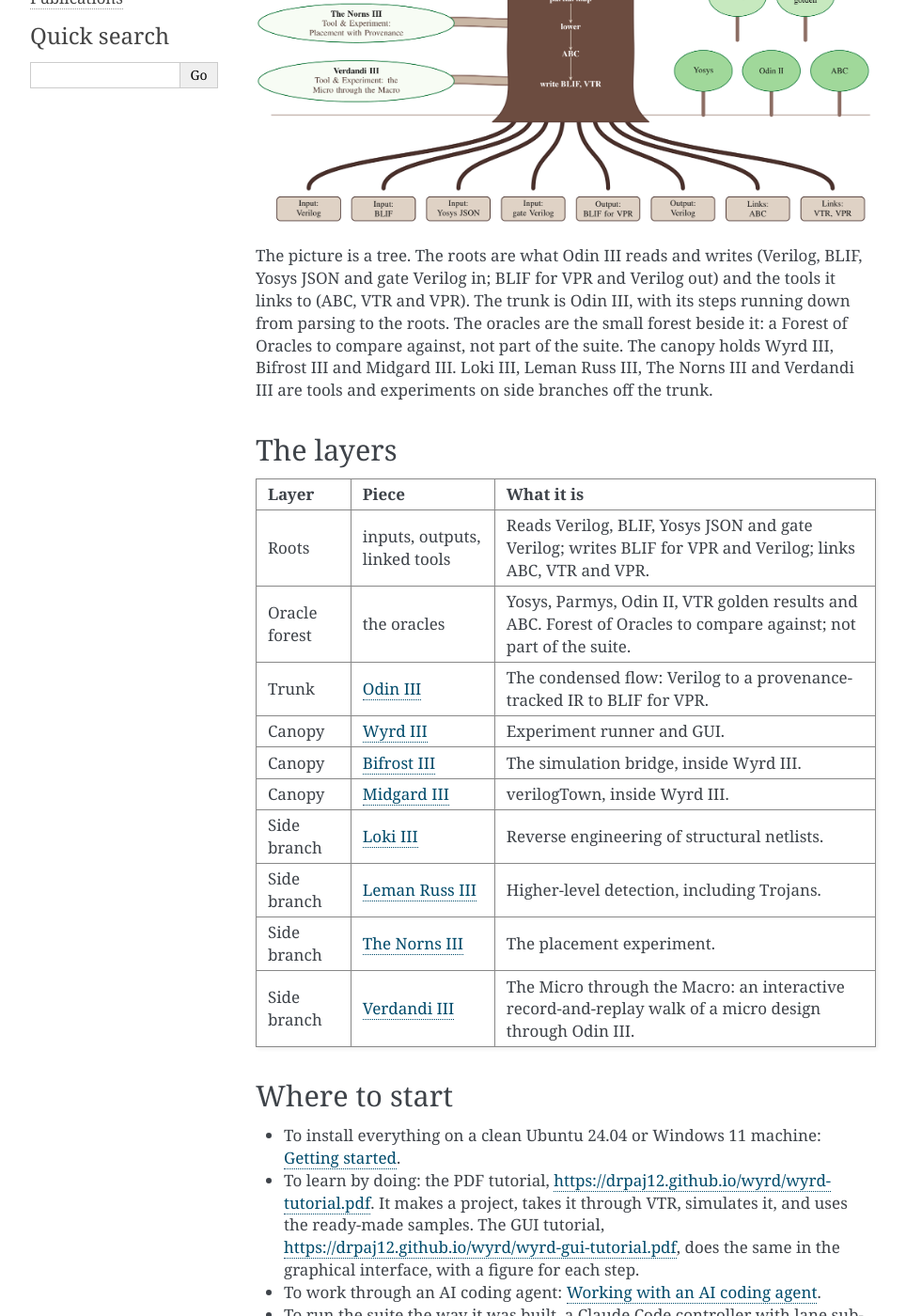
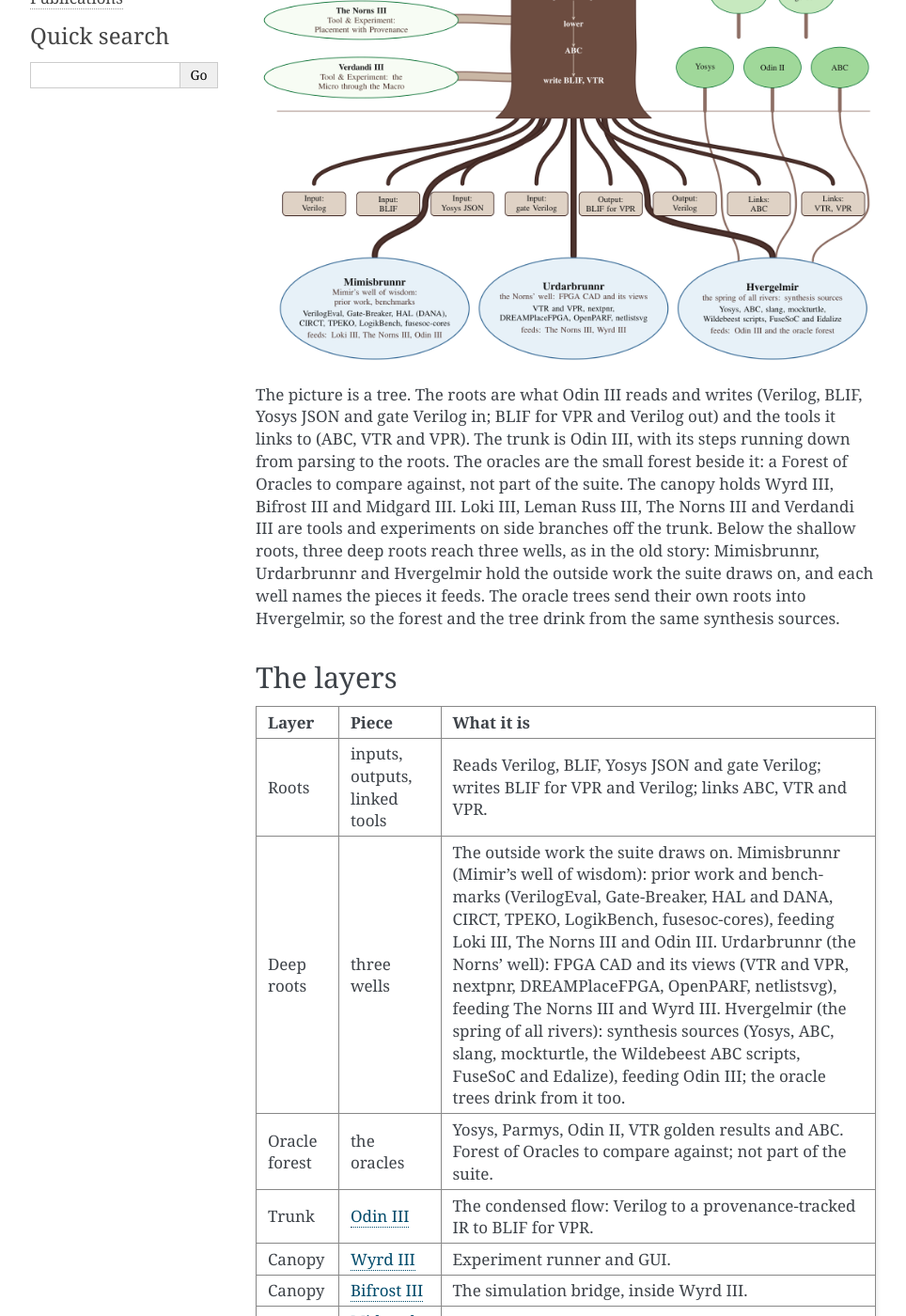
Before and after one commit to drpaj12/YggdrasilIII, a Sphinx documentation site: the page built from docs/index.md, in a window 1280 px wide and 1400 px high, scrolled down 529 px. Shown: the whole window at 94% size, without its empty margins (148-1112 px from the left). Built offline with Sphinx 7.4.7, drawn with Linux system fonts in a browser that asks for light colours.

Commit message:
Tree: three deep roots to three wells (Mimisbrunnr, Urdarbrunnr, Hvergelmir); oracle trees root into Hvergelmir (#22)
The outside work the suite draws on, each well naming the pieces it feeds (Peter 2026-10-26).


Claude-Session: https://claude.ai/code/session_01QXLrwdb627rCVPVQ2NfGK9

Co-authored-by: Claude Opus 5.5 <noreply@anthropic.com>

```diff
--- a/docs/index.md
+++ b/docs/index.md
@@ -12,13 +12,17 @@ Verilog in; BLIF for VPR and Verilog out) and the tools it links to (ABC, VTR an
 Odin III, with its steps running down from parsing to the roots. The oracles are the small forest beside
 it: a Forest of Oracles to compare against, not part of the suite. The canopy holds Wyrd III, Bifrost III
 and Midgard III. Loki III, Leman Russ III, The Norns III and Verdandi III are tools and experiments on
-side branches off the trunk.
+side branches off the trunk. Below the shallow roots, three deep roots reach three wells, as in the old
+story: Mimisbrunnr, Urdarbrunnr and Hvergelmir hold the outside work the suite draws on, and each well
+names the pieces it feeds. The oracle trees send their own roots into Hvergelmir, so the forest and
+the tree drink from the same synthesis sources.
 
 ## The layers
 
 | Layer | Piece | What it is |
 |---|---|---|
 | Roots | inputs, outputs, linked tools | Reads Verilog, BLIF, Yosys JSON and gate Verilog; writes BLIF for VPR and Verilog; links ABC, VTR and VPR. |
+| Deep roots | three wells | The outside work the suite draws on. Mimisbrunnr (Mimir's well of wisdom): prior work and benchmarks (VerilogEval, Gate-Breaker, HAL and DANA, CIRCT, TPEKO, LogikBench, fusesoc-cores), feeding Loki III, The Norns III and Odin III. Urdarbrunnr (the Norns' well): FPGA CAD and its views (VTR and VPR, nextpnr, DREAMPlaceFPGA, OpenPARF, netlistsvg), feeding The Norns III and Wyrd III. Hvergelmir (the spring of all rivers): synthesis sources (Yosys, ABC, slang, mockturtle, the Wildebeest ABC scripts, FuseSoC and Edalize), feeding Odin III; the oracle trees drink from it too. |
 | Oracle forest | the oracles | Yosys, Parmys, Odin II, VTR golden results and ABC. Forest of Oracles to compare against; not part of the suite. |
 | Trunk | {doc}`Odin III <pieces/odin3>` | The condensed flow: Verilog to a provenance-tracked IR to BLIF for VPR. |
 | Canopy | {doc}`Wyrd III <pieces/wyrd>` | Experiment runner and GUI. |
```
Also changed, not shown: README.md (+1 -0 lines), docs/_static/yggdrasil-tree.png, images/yggdrasil-tree.png, images/yggdrasil-tree.svg, 1 other file.
